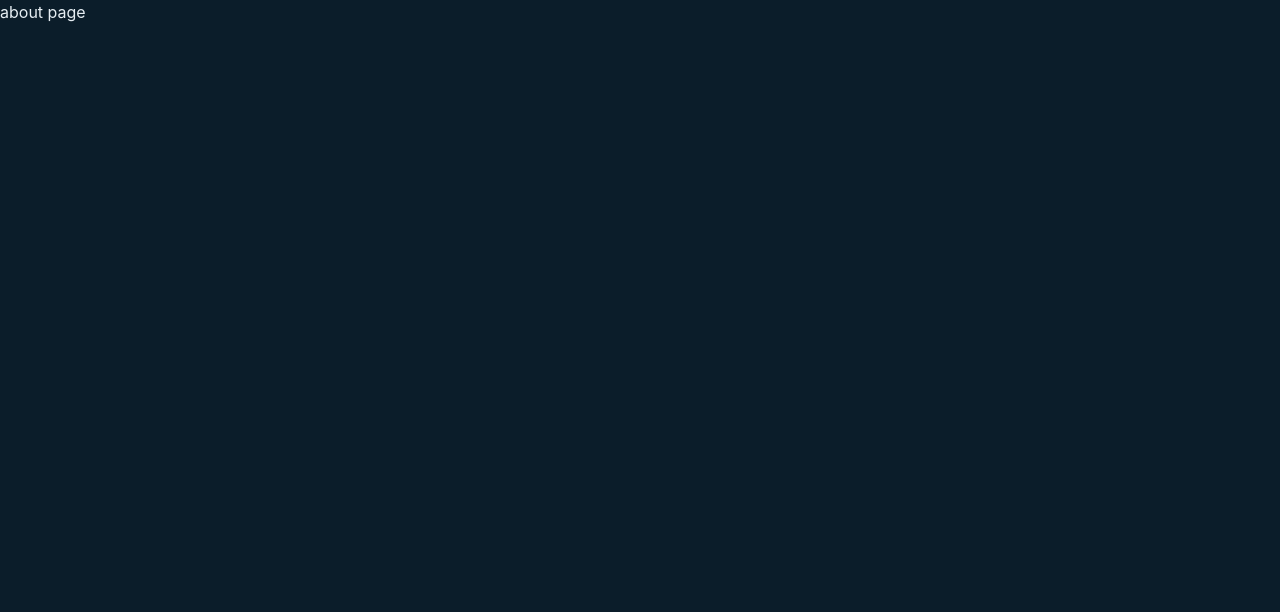
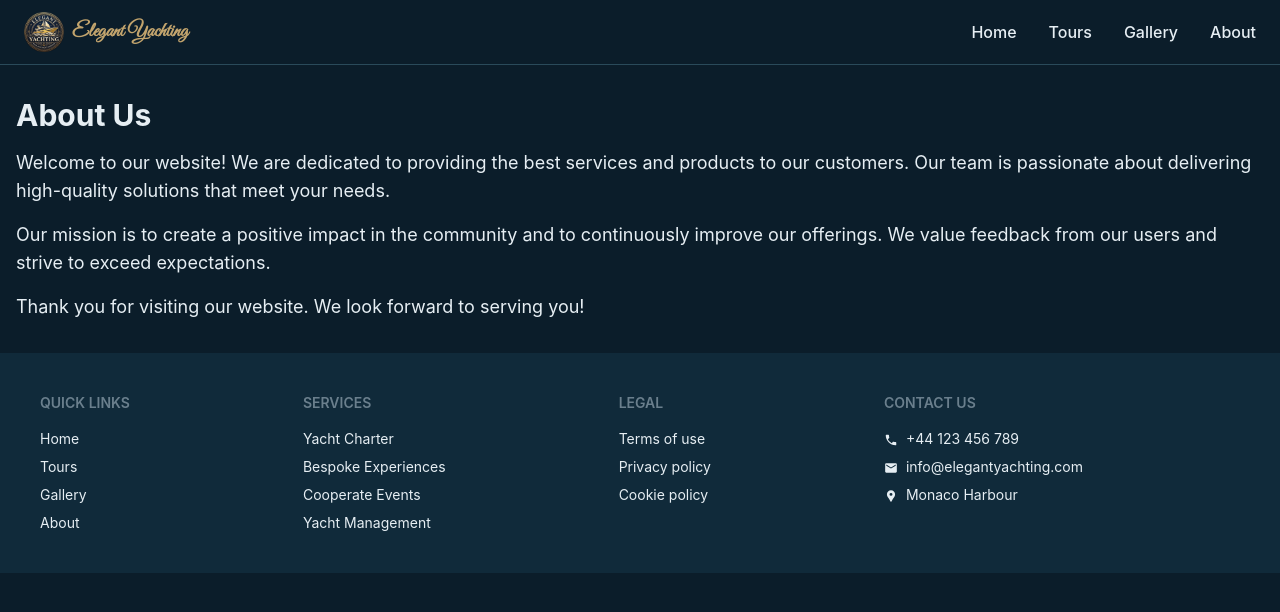
Before and after one commit to Dylan0888/ElegantYatchting, a React (Vite) app in the folder frontend/: page /about in a window 1280 px wide. Shown: the top 612 px of the page. Built offline with nearby package versions, Linux system fonts and the light colour scheme.

Commit message:
Set up basic page structures for remaining three pages. removed nav and footer from App.tsx and added it to HomePage component

```diff
--- a/frontend/src/App.tsx
+++ b/frontend/src/App.tsx
@@ -1,26 +1,10 @@
-import Nav from "./components/Nav"
-import Footer from "./components/Footer"
 import HomePage from "./pages/HomePage"
 
 
 function App() {
-
-
-
-
-
-
-
-
   return (
     <>
-      <Nav />
-
       <HomePage/>
-
-
-      <Footer/>
-
     </>
   )
 }
--- a/frontend/src/pages/AboutPage.tsx
+++ b/frontend/src/pages/AboutPage.tsx
@@ -1,10 +1,24 @@
-import React from 'react'
+import Nav from '../components/Nav'
+import Footer from '../components/Footer'
 
 const AboutPage = () => {
   return (
-    <div>
-      about page
-    </div>
+    <>
+      <Nav />
+      <div className="container mx-auto px-4 py-8">
+        <h1 className="text-3xl font-bold mb-4">About Us</h1>
+        <p className="text-lg mb-4">
+          Welcome to our website! We are dedicated to providing the best services and products to our customers. Our team is passionate about delivering high-quality solutions that meet your needs.
+        </p>
+        <p className="text-lg mb-4">
+          Our mission is to create a positive impact in the community and to continuously improve our offerings. We value feedback from our users and strive to exceed expectations.
+        </p>
+        <p className="text-lg">
+          Thank you for visiting our website. We look forward to serving you!
+        </p>
+      </div>
+      <Footer />
+    </>
   )
 }
 
--- a/frontend/src/pages/GalleryPage.tsx
+++ b/frontend/src/pages/GalleryPage.tsx
@@ -1,10 +1,18 @@
-import React from 'react'
+import Nav from '../components/Nav'
+import Footer from '../components/Footer'
 
 const GalleryPage = () => {
   return (
-    <div>
+   <>
+    <Nav />
+    <div className="gallery-page">
+      <h1>Gallery</h1>
+      <p>Welcome to the gallery page! Here you can find a collection of our best works.</p>
+      {/* Add your gallery content here */}
+    </div>
+    <Footer />
 
-    </div>
+   </>
   )
 }
 
--- a/frontend/src/pages/HomePage.tsx
+++ b/frontend/src/pages/HomePage.tsx
@@ -1,3 +1,5 @@
+import Nav from '../components/Nav'
+import Footer from '../components/Footer'
 import Carousel from '../components/homePageComponents/CarouselComponents/Carousel'
 import CarouselFooter from '../components/homePageComponents/CarouselComponents/CarouselFooter'
 import {carouselSet} from '../assets/carousellSet'
@@ -10,6 +12,7 @@ import PromoBanner from '../components/homePageComponents/PromoBanner'
 const HomePage = () => {
   return (
     <>
+    <Nav/>
       <section>
         <Carousel images={carouselSet}/>
         <CarouselFooter/>
@@ -22,6 +25,7 @@ const HomePage = () => {
       <AttentionGrid/>
 
       <PromoBanner/>
+      <Footer/>
     </>
   )
 }
--- a/frontend/src/pages/ToursPage.tsx
+++ b/frontend/src/pages/ToursPage.tsx
@@ -1,10 +1,16 @@
-import React from 'react'
+import Nav from '../components/Nav'
+import Footer from '../components/Footer'
 
 const ToursPage = () => {
   return (
-    <div>
-
-    </div>
+    <>
+      <Nav />
+      <div className="tours-page">
+        <h1>Tours Page</h1>
+        <p>Welcome to the Tours Page! Here you can find information about our available tours.</p>
+      </div>
+      <Footer />
+    </>
   )
 }
 
```
